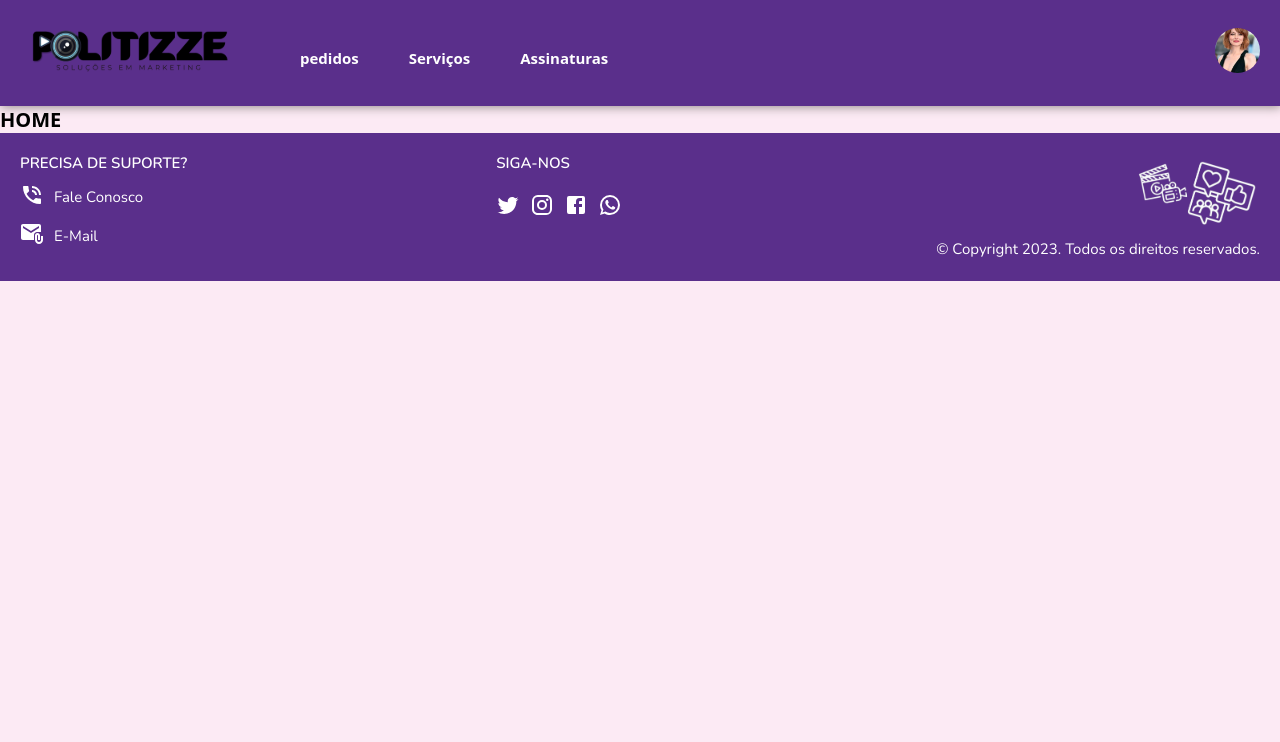
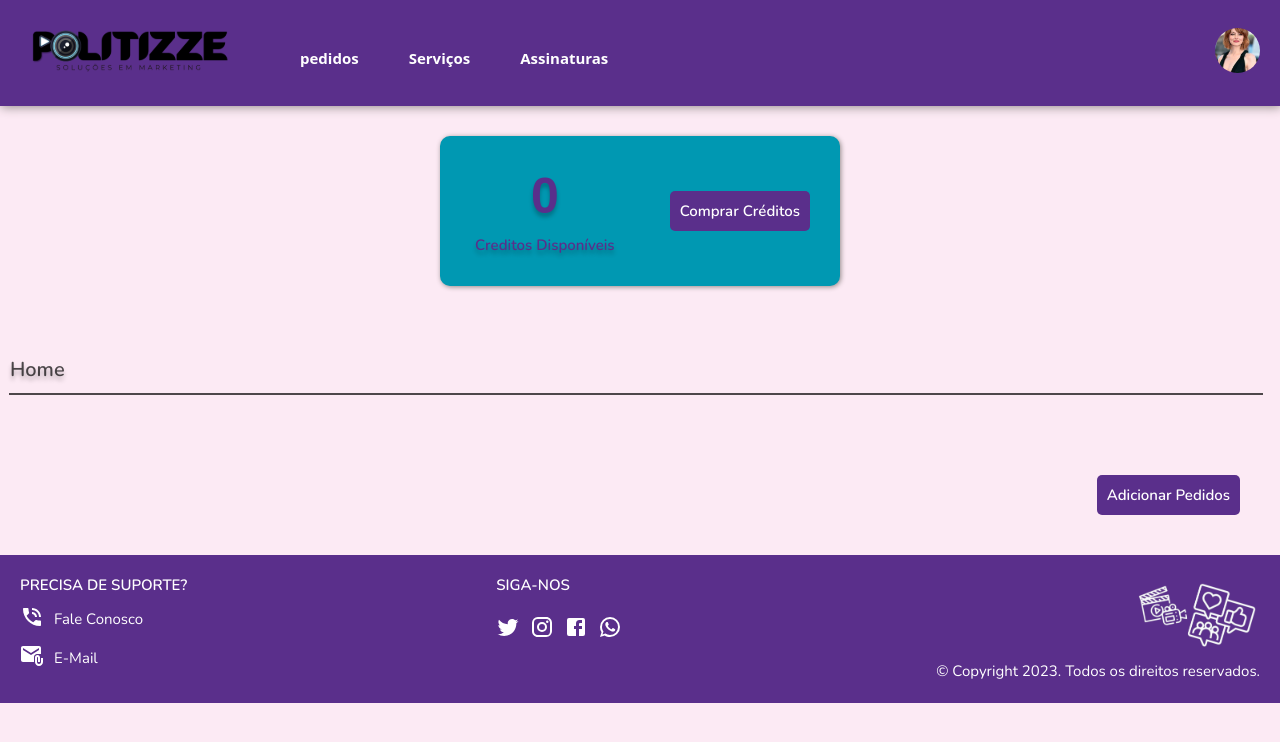
Before and after one commit to HunterAllProject/Politizzese-front, a React (Vite) app: page / in a window 1280 px wide. Shown: the top 742 px of the page. Built offline with nearby package versions, Linux system fonts and the light colour scheme.

Commit message:
página home inicializada

```diff
--- a/src/pages/Home/Home.css
+++ b/src/pages/Home/Home.css
@@ -0,0 +1,113 @@
+.cardCreditoHome{
+    display: flex;
+    align-items: center;
+    justify-content: center;
+    padding: 30px;
+}
+
+.containerCreditoHome{
+    display: flex;
+    flex-direction: row;
+    justify-content: center;
+    align-items: center;
+    background-color: #0098B2;
+    border-radius: 10px;
+    height: 150px;
+    max-width: 100%;
+    padding: 30px;
+    gap: 50px;
+    box-shadow: 1px 1px 5px rgb(146, 137, 137);
+}
+
+.creditosDisponiveisHome p, h1{
+    color: #5A2F8B;
+    cursor:context-menu;
+    font-family: Nunito;
+    font-size: 15px;
+    text-shadow: 0px 4px 4px rgba(0, 0, 0, 0.25);
+    font-weight: bold;
+    padding: 5px;
+}
+
+.creditosDisponiveisHome h1{
+    font-size: 50px;
+    font-weight: bold;
+    font-family: sans-serif;
+    text-shadow: 0px 4px 4px rgba(0, 0, 0, 0.25);
+}
+
+.comprarCreditosHome{
+    padding: 10px;
+    font-size: 15px;
+    font-weight: bold;
+    font-family: Nunito;
+    cursor: pointer;
+    color: #fff;
+    border-radius: 5px;
+    background-color: #5A2F8B;
+    transition: 0.1s;
+}
+
+.comprarCreditosHome p{
+    font-size: 15px;
+}
+
+.comprarCreditosHome:hover{
+    background-color: #9850EB;
+}
+
+.comprarCreditosHome:active{
+    background-color: #13b731;
+}
+
+.creditosDisponiveisHome{
+    display: flex;
+    flex-direction: column;
+    justify-content: center;
+    align-items: center;
+
+}
+
+.tituloHome h1 {
+    margin-top: 30px;
+    font-size: 20px;
+    color: #000000b1;
+    padding: 10px;
+}
+
+.barraHome {
+    background-color: #000000b1;
+    height: 2px;
+    max-width: 98%;
+    margin-left: 9px;
+    margin-bottom: 40px;
+}
+
+
+.botaoHome{
+    display: flex;
+    justify-content: end;
+    align-items: center;
+    padding: 40px;
+    font-family: Nunito;
+}
+
+.botaoHome button{
+    padding: 10px;
+    font-family: Nunito;
+    font-weight: bold;
+    cursor: pointer;
+    font-size: 15px;
+    border-radius: 5px;
+    border: none;
+    color: #fff;
+    background-color:#5A2F8B;
+}
+
+.botaoHome button:hover{
+    background-color: #9850EB;
+}
+
+.botaoHome button:active{
+    background-color: #13b731;
+}
--- a/src/pages/Home/Home.jsx
+++ b/src/pages/Home/Home.jsx
@@ -1,12 +1,42 @@
 import React from "react";
 import { Navbar } from "../../components/Navbar/Navbar.jsx";
 import { Footer } from "../../components/Footer/Footer.jsx";
+import "./Home.css";
+import { Link } from "react-router-dom";
+import cartaoIMG from "../../assets/cartao.svg";
+import arquivoIMG from "../../assets/arquivo.svg";
 
 export const Home = () => {
     return (
         <>
             <Navbar />
-            <h1>HOME</h1>
+            <div className="cardCreditoHome">
+                <div className="containerCreditoHome">
+                    <div className="creditosDisponiveisHome">
+                        {/* Lógica de créditos */}
+                        <h1 className="valorCreditosHome">0</h1>
+                        <p className="disponivelHome">Creditos Disponíveis</p>
+                    </div>
+
+                    <Link to="/comprarcredito">
+                        <div className="comprarCreditosHome">
+                            <p>Comprar Créditos</p>
+                        </div>
+                    </Link>
+                </div>
+            </div>
+
+            <div className="tituloHome">
+                <h1>Home</h1>
+                <div className="barraHome"> </div>
+            </div>
+
+            <div className="botaoHome">
+                <Link to="/novosservicos">
+                    <button type="submit">Adicionar Pedidos</button>
+                </Link>
+            </div>
+
             <Footer />
         </>
     );
```
Also changed, not shown: src/assets/arquivo.svg (added).
